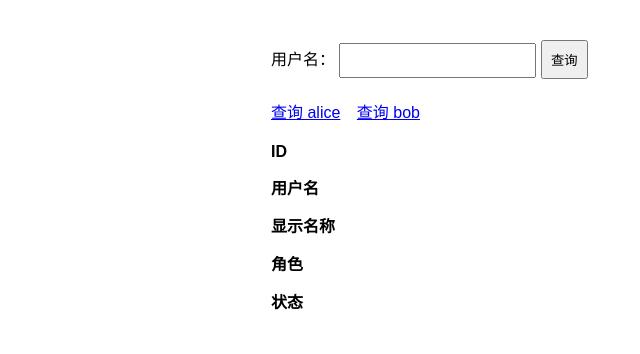
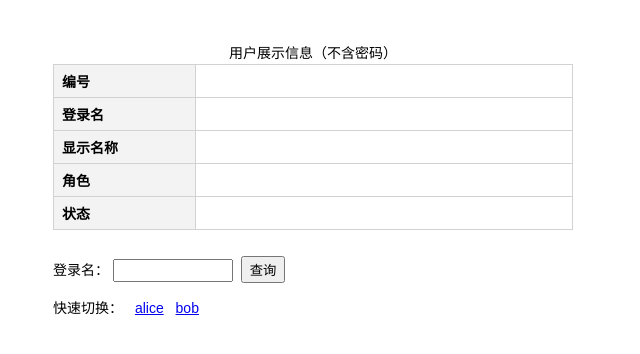
Before and after one commit to winter0621/WutheringWaves-SSM, a Spring app: template src/main/resources/templates/demo/user.html in a window 1280 px wide. Shown: the top 354 px of the page, without its empty margins (29-669 px from the left). Run offline with Thymeleaf, Linux system fonts and the light colour scheme; the template is opened without the code that fills it, so the values that code supplies are empty.

Commit message:
更新user.html,只展示UserReadResult中的五项字段

```diff
--- a/src/main/resources/templates/demo/user.html
+++ b/src/main/resources/templates/demo/user.html
@@ -5,63 +5,100 @@
     <title>用户查询演示</title>
     <style>
         body {
-            max-width: 680px;
-            margin: 40px auto;
-            padding: 0 20px;
-            font-family: Arial, sans-serif;
+            width: 520px;
+            margin: 42px 0 0 82px;
+            font-family: Arial, "Microsoft YaHei", sans-serif;
+            font-size: 14px;
         }
 
-        form, nav {
-            margin: 20px 0;
+        h2 {
+            margin: 0 0 14px;
+            font-size: 18px;
         }
 
-        input, button {
-            padding: 8px;
+        .table-title {
+            margin: 0 0 2px;
+            text-align: center;
         }
 
-        a {
-            margin-right: 12px;
+        table {
+            width: 100%;
+            border-collapse: collapse;
         }
 
-        dt {
-            font-weight: bold;
+        th, td {
+            border: 1px solid #d2d2d2;
+            padding: 6px 8px;
+            text-align: left;
         }
 
-        dd {
-            margin: 4px 0 14px;
+        th {
+            width: 125px;
+            background: #f3f3f3;
+        }
+
+        .query-form {
+            margin-top: 26px;
+        }
+
+        input {
+            width: 108px;
+            padding: 2px 4px;
+        }
+
+        button {
+            margin-left: 4px;
+            padding: 2px 7px;
+        }
+
+        .quick-links {
+            margin-top: 14px;
+        }
+
+        .quick-links a {
+            margin-left: 8px;
         }
     </style>
 </head>
 <body>
-<h1 th:text="${message}">Thymeleaf 初始化成功！</h1>
+<h2 th:text="${message}">Thymeleaf 初始化成功！</h2>
 
-<form th:action="@{/demo/user/page}" method="get">
-    <label for="username">用户名：</label>
+<p class="table-title">用户展示信息（不含密码）</p>
+
+<table>
+    <tr>
+        <th>编号</th>
+        <td th:text="${user.id}">1</td>
+    </tr>
+    <tr>
+        <th>登录名</th>
+        <td th:text="${user.username}">alice</td>
+    </tr>
+    <tr>
+        <th>显示名称</th>
+        <td th:text="${user.displayName}">漂泊者 Alice</td>
+    </tr>
+    <tr>
+        <th>角色</th>
+        <td th:text="${user.role}">CUSTOMER</td>
+    </tr>
+    <tr>
+        <th>状态</th>
+        <td th:text="${user.status}">ENABLED</td>
+    </tr>
+</table>
+
+<form class="query-form" th:action="@{/demo/user/page}" method="get">
+    <label for="username">登录名：</label>
     <input id="username" name="username" type="text"
            th:value="${user.username}">
     <button type="submit">查询</button>
 </form>
 
-<nav>
-    <a th:href="@{/demo/user/page(username='alice')}">查询 alice</a>
-    <a th:href="@{/demo/user/page(username='bob')}">查询 bob</a>
-</nav>
-
-<dl>
-    <dt>ID</dt>
-    <dd th:text="${user.id}">1</dd>
-
-    <dt>用户名</dt>
-    <dd th:text="${user.username}">alice</dd>
-
-    <dt>显示名称</dt>
-    <dd th:text="${user.displayName}">漂泊者 Alice</dd>
-
-    <dt>角色</dt>
-    <dd th:text="${user.role}">CUSTOMER</dd>
-
-    <dt>状态</dt>
-    <dd th:text="${user.status}">ENABLED</dd>
-</dl>
+<p class="quick-links">
+    快速切换：
+    <a th:href="@{/demo/user/page(username='alice')}">alice</a>
+    <a th:href="@{/demo/user/page(username='bob')}">bob</a>
+</p>
 </body>
 </html>
```
